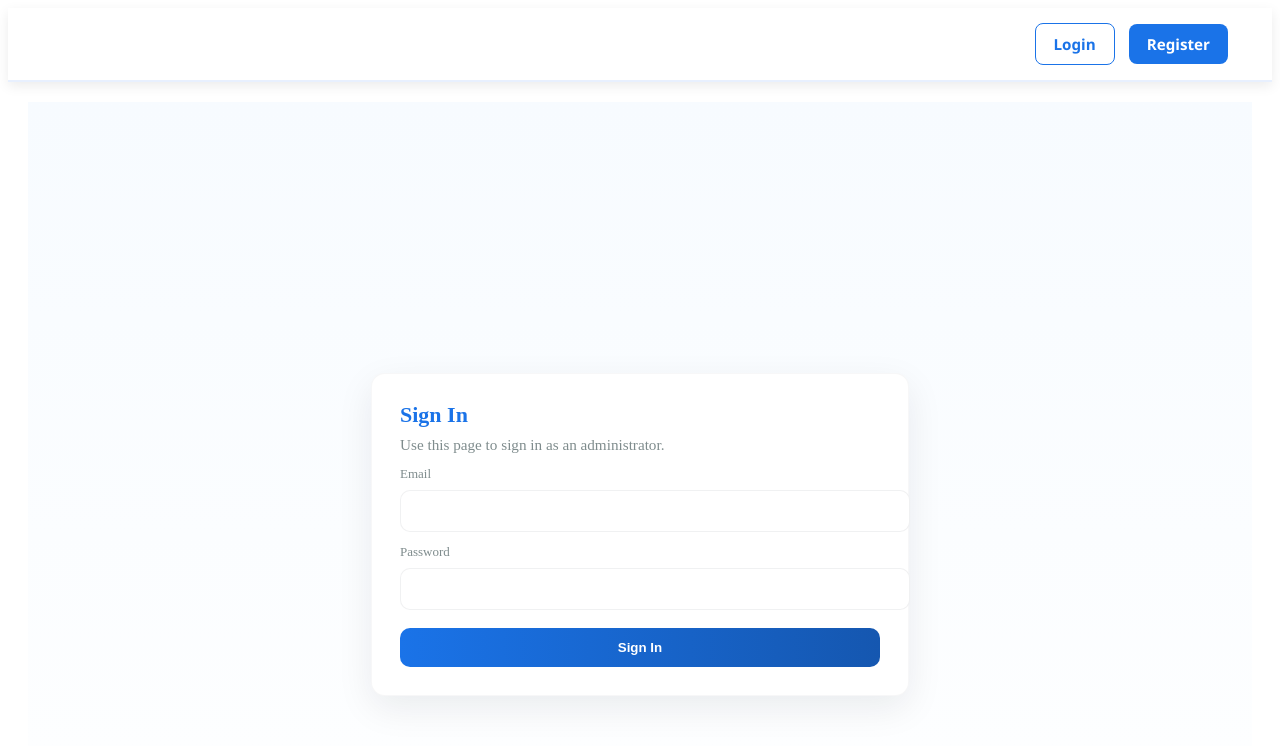
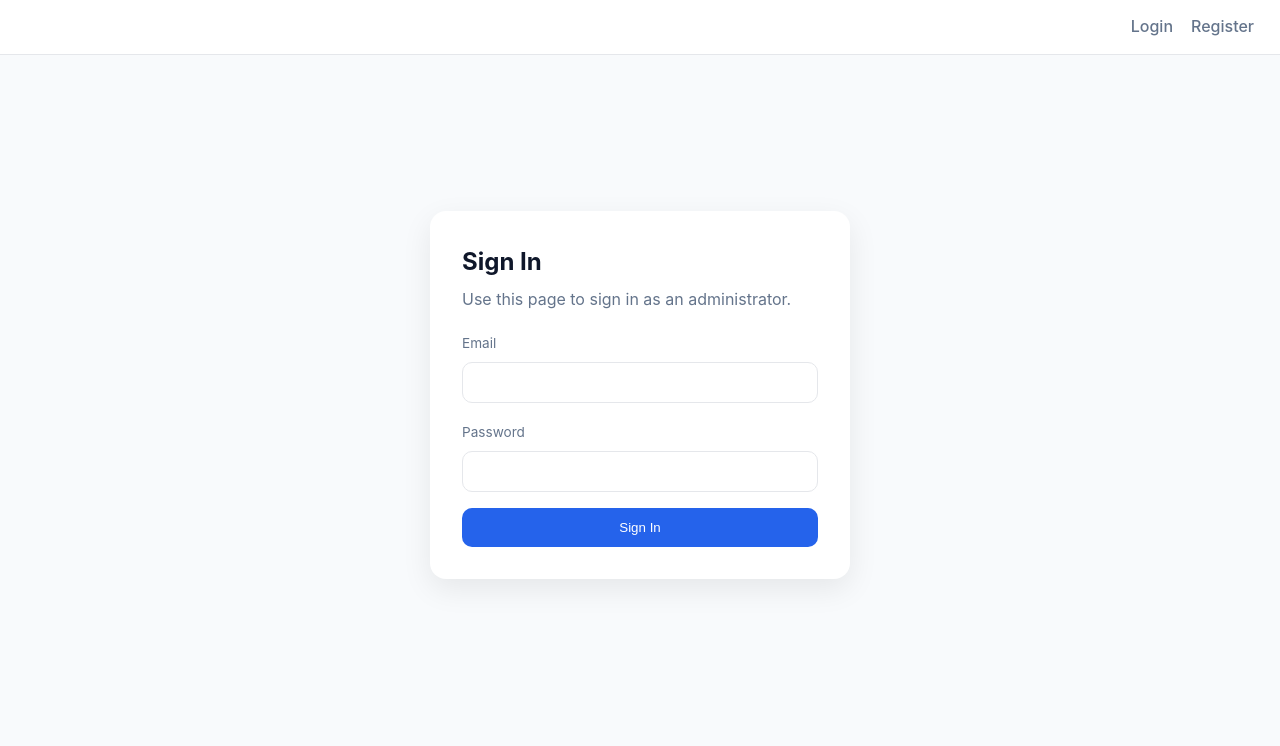
Before and after one commit to petrosasmamaw/Hospital-System, a React (Vite) app in the folder hospital-admin/: page /login in a window 1280 px wide. Shown: the top 746 px of the page. Built offline with nearby package versions, Linux system fonts and the light colour scheme; no server answers.

Commit message:
admin dashboard updated

```diff
--- a/hospital-admin/src/index.css
+++ b/hospital-admin/src/index.css
@@ -1,217 +1,371 @@
+/* =========================
+   ROOT DESIGN SYSTEM
+========================= */
 :root {
-  --hosp-blue: #1a73e8;        /* Trustworthy Primary Blue */
-  --hosp-blue-dark: #1557b0;   /* Deep Blue for emphasis */
-  --hosp-blue-light: #e8f0fe;  /* Very soft blue for hover backgrounds */
-  --hosp-green: #2ecc71;       /* Health/Recovery Green */
-  --hosp-green-dark: #27ae60;
-  --hosp-white: #ffffff;
-  --hosp-text: #2c3e50;        /* Deep Slate for readability */
-  --hosp-muted: #7f8c8d;       /* Muted gray */
-  --hosp-shadow: 0 4px 12px rgba(0, 0, 0, 0.08);
+  --primary: #2563eb;
+  --primary-dark: #1e40af;
+  --accent: #22c55e;
+  --danger: #ef4444;
+
+  --bg: #f8fafc;
+  --card-bg: #ffffff;
+  --muted: #64748b;
+  --text: #0f172a;
+
+  --border: #e5e7eb;
+  --radius: 16px;
+  --radius-sm: 10px;
+
+  --shadow-sm: 0 4px 12px rgba(0,0,0,0.06);
+  --shadow-md: 0 10px 30px rgba(0,0,0,0.08);
+  --shadow-lg: 0 20px 50px rgba(0,0,0,0.12);
 }
 
-/* Auth form styles (login/register) */
-.auth-container{
-  min-height:100vh;
-  display:flex;
-  align-items:center;
-  justify-content:center;
-  padding:32px;
-  background:linear-gradient(180deg,#f7fbff 0%,#ffffff 100%);
+/* =========================
+   GLOBAL RESET
+========================= */
+* {
+  margin: 0;
+  padding: 0;
+  box-sizing: border-box;
 }
-.auth-form{
-  width:100%;
-  max-width:480px;
-  background:var(--hosp-white);
-  padding:28px;
-  border-radius:14px;
-  box-shadow:0 12px 36px rgba(15,23,42,0.08);
-  border:1px solid rgba(15,23,42,0.03);
+
+html, body {
+  font-family: "Inter", system-ui, -apple-system, BlinkMacSystemFont, sans-serif;
+  background: var(--bg);
+  color: var(--text);
+  line-height: 1.6;
 }
-.auth-form h2{margin:0 0 8px 0;font-size:22px;color:var(--hosp-blue)}
-.auth-form p{margin:0 0 12px 0;color:var(--hosp-muted);font-size:0.95rem}
-.auth-form label{display:block;margin-top:12px;font-size:13px;color:var(--hosp-muted)}
-.auth-form input{width:100%;padding:12px 14px;margin-top:8px;border:1px solid rgba(15,23,42,0.06);border-radius:10px;font-size:14px}
-.auth-form button{margin-top:18px;width:100%;padding:12px 14px;background:linear-gradient(90deg,var(--hosp-blue),var(--hosp-blue-dark));color:white;border:none;border-radius:10px;font-weight:700;cursor:pointer}
-.auth-form .error{margin-bottom:8px;padding:8px 10px;background:#fee2e2;color:#991b1b;border-radius:8px}
-.auth-form .success{margin-bottom:8px;padding:8px 10px;background:#ecfeff;color:#065f46;border-radius:8px}
 
-@media (max-width:480px){.auth-form{padding:18px;border-radius:8px}}
+img {
+  max-width: 100%;
+  display: block;
+}
 
+a {
+  text-decoration: none;
+  color: inherit;
+}
 
-/* Main Navigation Container */
+/* =========================
+   UTILITIES
+========================= */
+.page {
+  max-width: 1300px;
+  margin: 0 auto;
+  padding: 24px;
+}
+
+.muted {
+  color: var(--muted);
+  font-size: 0.9rem;
+}
+
+.btn-ghost {
+  background: transparent;
+  border: 1px solid var(--border);
+  padding: 8px 14px;
+  border-radius: var(--radius-sm);
+  cursor: pointer;
+  transition: 0.25s ease;
+}
+
+.btn-ghost:hover {
+  background: #f1f5f9;
+}
+
+.btn-toggle {
+  background: var(--primary);
+  color: white;
+  border: none;
+  padding: 8px 14px;
+  border-radius: var(--radius-sm);
+  cursor: pointer;
+  transition: 0.25s ease;
+}
+
+.btn-toggle:hover {
+  background: var(--primary-dark);
+}
+
+/* =========================
+   NAVBAR
+========================= */
 .site-nav {
   display: flex;
   align-items: center;
-  padding: 0 40px;
-  height: 72px;
-  background-color: var(--hosp-white);
-  box-shadow: var(--hosp-shadow);
+  gap: 18px;
+  padding: 14px 26px;
+  background: white;
+  border-bottom: 1px solid var(--border);
   position: sticky;
   top: 0;
-  z-index: 1000;
-  font-family: 'Segoe UI', Roboto, Helvetica, Arial, sans-serif;
-  border-bottom: 2px solid var(--hosp-blue-light);
+  z-index: 50;
 }
 
-/* Style for all Links (Dashboard, Books, etc.) */
 .site-nav a {
-  text-decoration: none;
-  color: var(--hosp-text);
-  font-weight: 600;
-  font-size: 0.95rem;
-  padding: 10px 18px;
-  margin: 0 4px;
-  border-radius: 8px;
-  transition: all 0.25s ease;
+  font-weight: 500;
+  color: var(--muted);
+  transition: color 0.2s;
+}
+
+.site-nav a:hover {
+  color: var(--primary);
+}
+
+.logout-btn {
+  background: var(--danger);
+  color: white;
+  border: none;
+  padding: 8px 14px;
+  border-radius: var(--radius-sm);
+  cursor: pointer;
+}
+
+/* =========================
+   COLLECTION HEADERS
+========================= */
+.collection-header {
   display: flex;
+  gap: 24px;
+  align-items: center;
+  margin-bottom: 32px;
+}
+
+.collection-header img {
+  width: 140px;
+  height: 100px;
+  object-fit: cover;
+  border-radius: var(--radius);
+  box-shadow: var(--shadow-sm);
+}
+
+.collection-header h1 {
+  font-size: 2rem;
+  font-weight: 700;
+}
+
+.collection-sub {
+  color: var(--muted);
+}
+
+/* =========================
+   GRID + CARDS
+========================= */
+.collection-grid {
+  display: grid;
+  grid-template-columns: repeat(auto-fill, minmax(260px, 1fr));
+  gap: 22px;
+}
+
+.admin-card {
+  background: var(--card-bg);
+  border-radius: var(--radius);
+  box-shadow: var(--shadow-sm);
+  overflow: hidden;
+  transition: 0.3s ease;
+}
+
+.admin-card:hover {
+  box-shadow: var(--shadow-md);
+}
+
+.card-media img {
+  height: 170px;
+  width: 100%;
+  object-fit: cover;
+}
+
+.card-body {
+  padding: 16px;
+}
+
+.card-body h3 {
+  font-size: 1.1rem;
+  margin-bottom: 6px;
+}
+
+.card-desc {
+  font-size: 0.9rem;
+  color: var(--muted);
+}
+
+.card-actions {
+  display: flex;
+  justify-content: space-between;
+  padding: 14px 16px;
+  border-top: 1px solid var(--border);
+}
+
+/* =========================
+   DASHBOARD
+========================= */
+.dashboard-hero {
+  display: grid;
+  grid-template-columns: 1.1fr 0.9fr;
+  gap: 32px;
+  align-items: center;
+  margin-bottom: 40px;
+}
+
+.hero-content h1 {
+  font-size: 2.4rem;
+  font-weight: 800;
+}
+
+.hero-sub {
+  color: var(--muted);
+  margin-top: 10px;
+}
+
+.hero-image {
+  border-radius: var(--radius);
+  box-shadow: var(--shadow-lg);
+}
+
+/* =========================
+   STATS
+========================= */
+.stats-grid {
+  display: grid;
+  grid-template-columns: repeat(auto-fit, minmax(230px, 1fr));
+  gap: 22px;
+  margin-bottom: 48px;
+}
+
+.stat-card {
+  background: linear-gradient(135deg, #ffffff, #f1f5f9);
+  border-radius: var(--radius);
+  box-shadow: var(--shadow-sm);
+  display: flex;
+  gap: 16px;
+  padding: 18px;
+}
+
+.stat-media img {
+  width: 64px;
+  height: 64px;
+  border-radius: 50%;
+}
+
+.stat-top {
+  display: flex;
+  justify-content: space-between;
   align-items: center;
 }
 
-/* Hover effect for Navigation Links */
-.site-nav a:hover {
-  color: var(--hosp-blue);
-  background-color: var(--hosp-blue-light);
+.stat-count {
+  font-size: 1.6rem;
+  font-weight: 700;
+  color: var(--primary);
 }
 
-/* Specifically style the "Dashboard" link to look like a brand if desired,
-   otherwise it follows the general link style above */
-.site-nav a[href="/"] {
-  color: var(--hosp-blue);
-  font-weight: 800;
-  font-size: 1.1rem;
-  margin-right: 20px;
+.stat-desc {
+  font-size: 0.85rem;
+  color: var(--muted);
 }
 
-/* Welcome Text (The Span) */
-.site-nav span {
-  font-size: 0.9rem;
-  font-weight: 500;
-  margin-right: 20px;
-  padding: 6px 12px;
-  background: var(--hosp-blue-light);
-  border-radius: 20px;
-  color: var(--hosp-blue-dark) !important; /* Overriding inline muted color */
+/* =========================
+   GALLERY
+========================= */
+.dashboard-gallery h2 {
+  margin-bottom: 18px;
 }
 
-/* The Logout Button */
-.logout-btn {
-  background-color: var(--hosp-green);
+.gallery-grid {
+  display: grid;
+  grid-template-columns: repeat(auto-fill, minmax(180px, 1fr));
+  gap: 18px;
+}
+
+.gallery-grid img {
+  height: 140px;
+  width: 100%;
+  object-fit: cover;
+  border-radius: var(--radius);
+  box-shadow: var(--shadow-sm);
+}
+
+/* =========================
+   AUTH (LOGIN / REGISTER)
+========================= */
+.auth-container {
+  min-height: 80vh;
+  display: grid;
+  place-items: center;
+}
+
+.auth-form {
+  width: 100%;
+  max-width: 420px;
+  background: white;
+  padding: 32px;
+  border-radius: var(--radius);
+  box-shadow: var(--shadow-md);
+}
+
+.auth-form h2 {
+  margin-bottom: 6px;
+}
+
+.auth-form p {
+  color: var(--muted);
+  margin-bottom: 18px;
+}
+
+.auth-form label {
+  font-size: 0.85rem;
+  color: var(--muted);
+}
+
+.auth-form input {
+  width: 100%;
+  padding: 12px;
+  margin: 6px 0 16px;
+  border-radius: var(--radius-sm);
+  border: 1px solid var(--border);
+}
+
+.auth-form button {
+  width: 100%;
+  background: var(--primary);
   color: white;
   border: none;
-  padding: 10px 24px;
-  border-radius: 50px; /* Pill shape for a modern app feel */
-  font-weight: 700;
-  font-size: 0.9rem;
+  padding: 12px;
+  border-radius: var(--radius-sm);
   cursor: pointer;
-  transition: all 0.3s cubic-bezier(0.175, 0.885, 0.32, 1.275);
-  box-shadow: 0 4px 10px rgba(46, 204, 113, 0.2);
 }
 
-.logout-btn:hover {
-  background-color: var(--hosp-green-dark);
-  transform: translateY(-2px);
-  box-shadow: 0 6px 15px rgba(46, 204, 113, 0.3);
+.auth-form button:hover {
+  background: var(--primary-dark);
 }
 
-.logout-btn:active {
-  transform: translateY(0);
+.error {
+  background: #fee2e2;
+  color: #991b1b;
+  padding: 10px;
+  border-radius: var(--radius-sm);
+  margin-bottom: 12px;
 }
 
-/* Styling for Login and Register when logged out */
-.site-nav a[href="/login"] {
-  border: 1.5px solid var(--hosp-blue);
-  color: var(--hosp-blue);
+.success {
+  background: #dcfce7;
+  color: #166534;
+  padding: 10px;
+  border-radius: var(--radius-sm);
+  margin-bottom: 12px;
 }
 
-.site-nav a[href="/register"] {
-  background-color: var(--hosp-blue);
-  color: white;
-  margin-left: 10px;
-}
-
-.site-nav a[href="/register"]:hover {
-  background-color: var(--hosp-blue-dark);
-  color: white;
-}
-
-/* Responsive design for smaller screens */
-@media (max-width: 850px) {
-  .site-nav {
-    padding: 0 15px;
+/* =========================
+   RESPONSIVE
+========================= */
+@media (max-width: 900px) {
+  .dashboard-hero {
+    grid-template-columns: 1fr;
   }
 
-  .site-nav a {
-    padding: 8px 10px;
-    font-size: 0.85rem;
-  }
-
-  .site-nav span {
-    display: none; /* Hide welcome message on small tablets */
+  .collection-header {
+    flex-direction: column;
+    align-items: flex-start;
   }
 }
-
-/* Admin Dashboard styles */
-.admin-dashboard { margin: 1.5rem; }
-.dashboard-hero { display:flex; gap:18px; align-items:center; background: linear-gradient(180deg, #f6f9ff 0%, #ffffff 100%); padding:20px; border-radius:12px; box-shadow: var(--hosp-shadow); border:1px solid rgba(15,23,42,0.03) }
-.hero-content { flex:1 }
-.hero-content h1 { margin:0; font-size:2rem; color:var(--hosp-blue-dark) }
-.hero-sub { margin-top:8px; color:var(--hosp-muted) }
-.hero-image { width:200px; height:120px; object-fit:cover; border-radius:10px; box-shadow:0 8px 24px rgba(10,20,50,0.06) }
-
-.stats-grid { display:grid; grid-template-columns: repeat(auto-fit, minmax(240px, 1fr)); gap:16px; margin-top:18px }
-.stat-card { display:flex; gap:12px; background:white; padding:14px; border-radius:12px; align-items:center; box-shadow: var(--hosp-shadow); border:1px solid rgba(15,23,42,0.03); transition: transform 0.18s ease }
-.stat-media img { width:86px; height:86px; object-fit:cover; border-radius:8px; box-shadow: 0 6px 18px rgba(10,20,50,0.06) }
-.stat-body { flex:1 }
-.stat-top { display:flex; justify-content:space-between; align-items:center }
-.stat-top h3 { margin:0; color:var(--hosp-blue-dark) }
-.stat-count { font-weight:800; background: linear-gradient(90deg,var(--hosp-blue),var(--hosp-blue-dark)); color:white; padding:8px 12px; border-radius:10px }
-.stat-desc { margin-top:8px; color:var(--hosp-muted); font-size:0.95rem }
-
-.dashboard-gallery { margin-top:22px }
-.dashboard-gallery h2 { margin:0 0 10px 0 }
-.gallery-grid { display:grid; grid-template-columns: repeat(auto-fit, minmax(120px, 1fr)); gap:10px }
-.gallery-grid img { width:100%; height:100px; object-fit:cover; border-radius:10px; box-shadow: var(--hosp-shadow); transition: transform 0.18s ease }
-.gallery-grid img:hover { transform: translateY(-6px) scale(1.02) }
-
-/* Booking / Report status badges shared style */
-.status { display:inline-block; padding:6px 10px; border-radius:999px; font-weight:700; font-size:0.86rem; color:white }
-.status.waiting { background: linear-gradient(90deg, #f59e0b, #f97316); }
-.status.inprogress { background: linear-gradient(90deg, #2563eb, #1e40af); }
-.status.checkedin { background: linear-gradient(90deg, #10b981, #059669); }
-.status.pending { background: linear-gradient(90deg, #94a3b8, #64748b); }
-.status.feature-update { background: linear-gradient(90deg, #7c3aed, #06b6d4); }
-@media (max-width:700px) {
-  .dashboard-hero { flex-direction:column; align-items:flex-start }
-  .hero-image { width:100%; height:160px }
-}
-
-/* Admin collection cards (books, doctors, patients, reports) */
-.admin-collection { margin: 1.5rem }
-.collection-header { display:flex; gap:14px; align-items:center; padding:12px; background: linear-gradient(90deg, rgba(26,115,232,0.04), rgba(15,23,42,0.02)); border-radius:12px }
-.collection-header img { width:86px; height:86px; object-fit:cover; border-radius:10px }
-.collection-sub { color:var(--hosp-muted); margin-top:6px }
-.collection-grid { margin-top:14px; display:grid; grid-template-columns: repeat(auto-fit, minmax(260px, 1fr)); gap:14px }
-.doctors-collection .collection-grid { grid-template-columns: repeat(2, minmax(360px, 1fr)); gap:20px }
-
-@media (max-width:1100px) {
-  .doctors-collection .collection-grid { grid-template-columns: repeat(2, minmax(280px, 1fr)); }
-}
-
-@media (max-width:900px) {
-  .doctors-collection .collection-grid { grid-template-columns: 1fr }
-}
-.admin-card { background:white; border-radius:12px; padding:12px; display:flex; gap:12px; align-items:flex-start; box-shadow: var(--hosp-shadow); border:1px solid rgba(15,23,42,0.03) }
-.card-media img { width:120px; height:100px; object-fit:cover; border-radius:8px }
-.card-body { flex:1 }
-.card-desc { color: #334155; margin-top:8px }
-.card-actions { display:flex; align-items:center }
-.card-actions .btn-ghost { background: transparent; border:1px solid rgba(15,23,42,0.06); padding:8px 12px; border-radius:8px }
-
-.card-actions .btn-toggle { margin-left:8px; background: linear-gradient(90deg, var(--hosp-blue), var(--hosp-blue-dark)); color: white; border: none; padding:8px 12px; border-radius:8px; cursor:pointer; font-weight:700 }
-.card-actions .btn-toggle:hover { opacity:0.95; transform: translateY(-1px) }
-
-@media (max-width:700px) {
-  .collection-grid { grid-template-columns: 1fr }
-  .card-media img { width:88px; height:72px }
-}
```
Also changed, not shown: hospital-admin/src/components/slices/slice/doctorSlice.js (line endings or trailing spaces).
